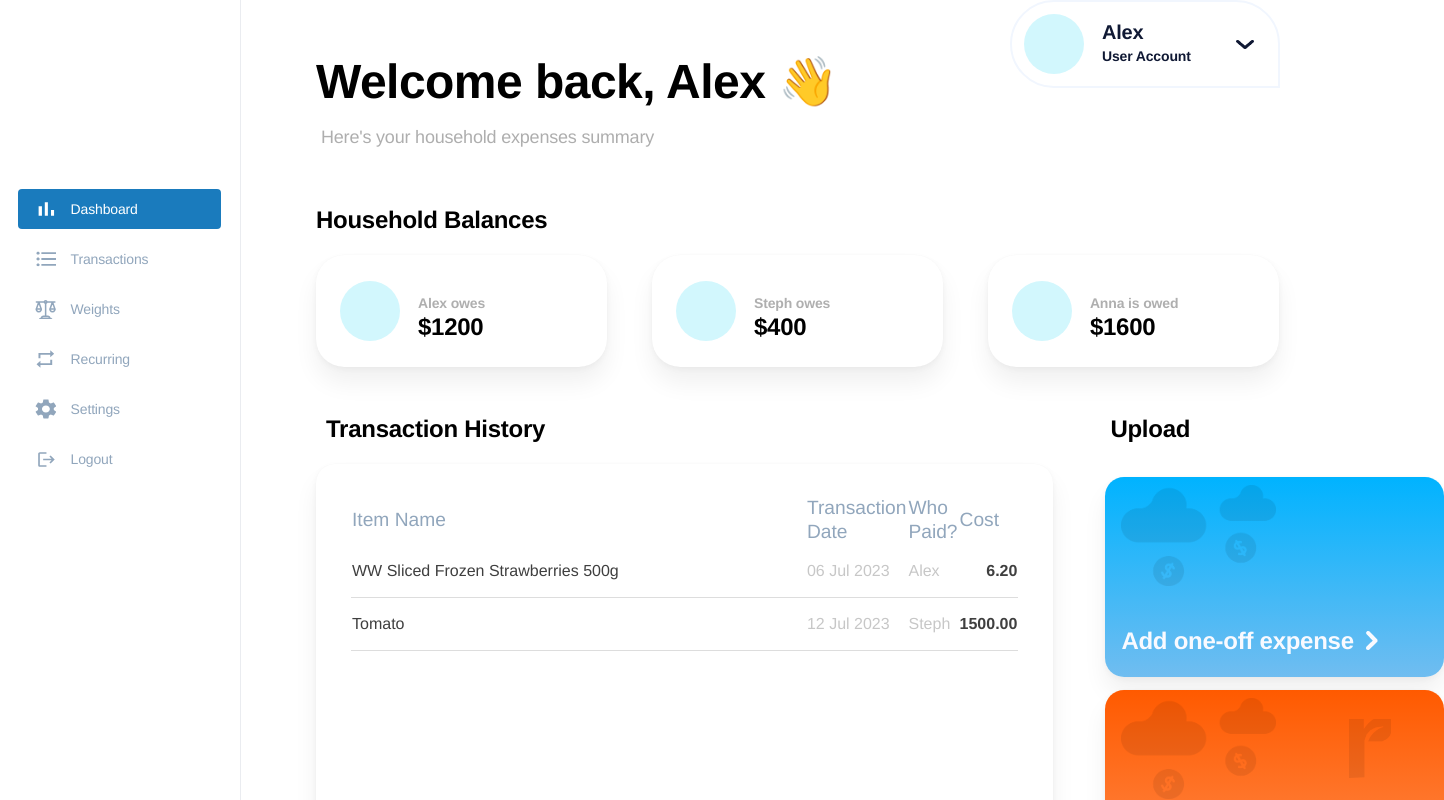
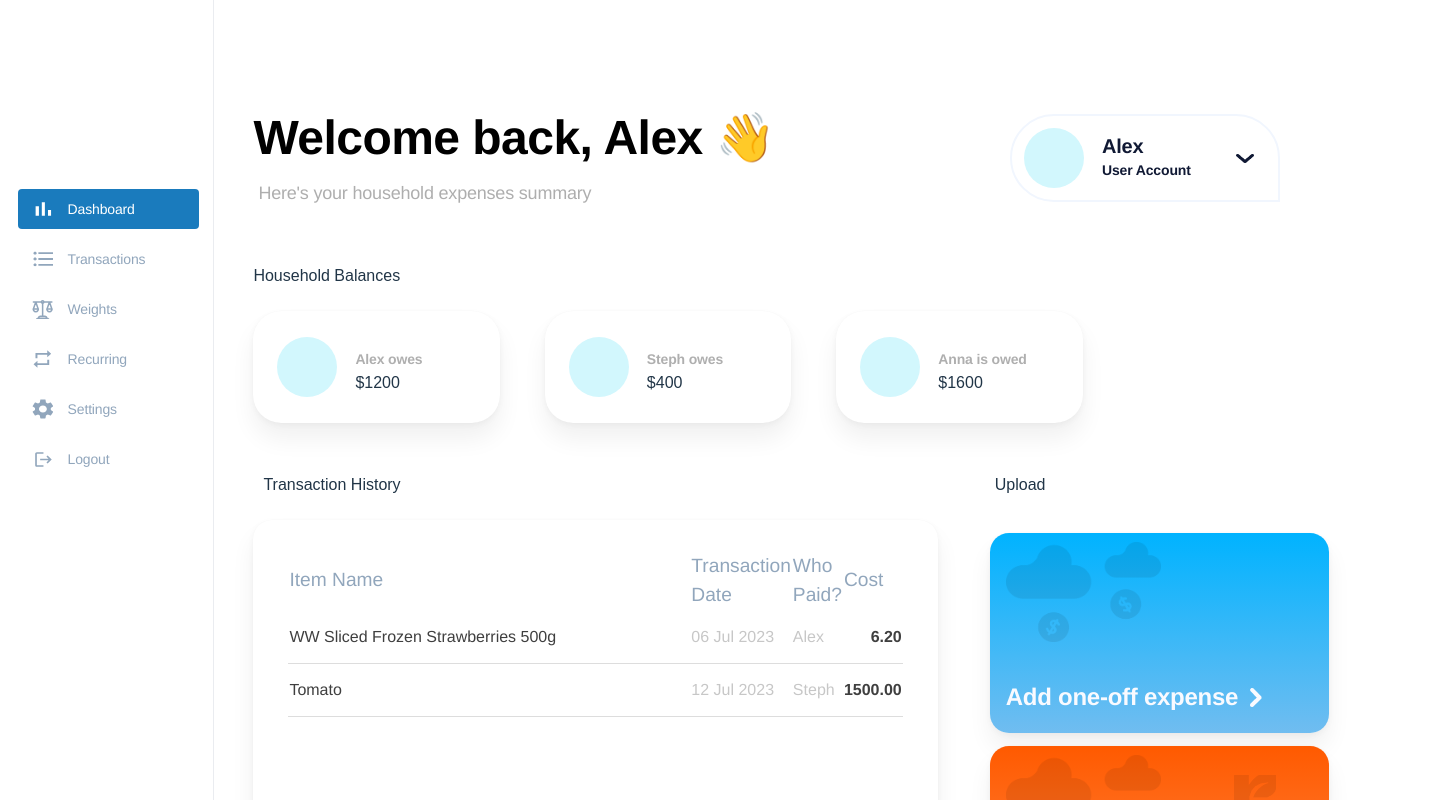
Before and after one commit to akirafeng2/everyday_rewards_finance_tool, a React (Vite) app in the folder src/frontend/: page /Dashboard in a window 1280 px wide. Shown: the top 800 px of the page, 1444 px wide, since content can reach past the window. Built offline with nearby package versions, Linux system fonts and the light colour scheme; what supertokens-auth-react would draw is missing.

Commit message:
dynamically sized sidebar

```diff
--- a/src/frontend/src/App.css
+++ b/src/frontend/src/App.css
@@ -1,16 +1,13 @@
+.content {
+  width: 1120px;
+}
+
 .main {
-  height: 100%;
-  max-width: 1536px;
-  padding: 20px;
-  margin: 0% 0% 0% 18.5rem;
-  color: #000000;
-  font-family: "DM Sans-Bold", Helvetica;
-  font-size: 24px;
-  font-weight: 700;
-  letter-spacing: -0.26px;
-  line-height: 24px;
-  top: 0;
-  left: 0;
+  padding-left: 40px;
+  padding-right: 40px;
+  margin-left: 16.67vw;
+
+
 }
 
 .header {
@@ -22,7 +19,7 @@ letter-spacing: -0.53px;
   line-height: 48px;
   width: 533px;
   white-space: nowrap;
-margin-top: 4%;
+  margin-top: 114px;
   margin-bottom: 19px;
 }
 
--- a/src/frontend/src/components/sidebar/sidebar.css
+++ b/src/frontend/src/components/sidebar/sidebar.css
@@ -1,7 +1,9 @@
 .Sidebar {
   /* Height is 100% of parent (body)*/
   height: 100%;
-  width: 240px;
+  width: 16.67vw;
+  max-width: 240px;
+  min-width: 180px;
   position: fixed;
   /* stack order of elements, this is on top of 0 */
   /* z-index: 1; */
@@ -44,9 +46,11 @@
 
   display: inline-flex;
   align-items: center;
-  width: 188px;
+  width: 14.167vw;
+  max-width: 204px;
+  min-width: 153px;
   height: 40px;
-  padding: 0px 0px 0px 15px;
+
 
   font-family: "DM Sans-Regular", Helvetica;
   font-size: 14px;
@@ -73,3 +77,12 @@
   display: inline-flex;
   align-items: center;
 }
+
+.sidebarbuttonbox {
+  display: flex;
+  justify-content: flex-start;
+  align-items: center;
+  flex-direction: row;
+
+  margin-left: 12px;
+}
--- a/src/frontend/src/components/sidebar/sidebar.tsx
+++ b/src/frontend/src/components/sidebar/sidebar.tsx
@@ -77,10 +77,12 @@ function Sidebar({ activePage }: { activePage: string }) {
       sidebarButtons.push(
         <Link key={`sidebarItem-${item}`} to={`/${item}`}>
           <li className={stateMap[item]} onClick={() => handleClick(item)} onMouseEnter={() => handleHover(item)} onMouseLeave={() => handleHover(item)}>
+            <div className="sidebarbuttonbox">
             <span className="sidebar-icon">
               {iconComponentMap[item]}
             </span>
             {item}
+            </div>
           </li>
         </Link>
       );
--- a/src/frontend/src/pages/Dashboard/Dashboard.tsx
+++ b/src/frontend/src/pages/Dashboard/Dashboard.tsx
@@ -7,9 +7,10 @@ import Cookies from "js-cookie";
 import "./dashboard.css";
 
 function Dashboard() {
-  console.log(Cookies.get())
+  console.log(Cookies.get());
   return (
     <div className="main">
+      <div className="content">
         <Header text="Welcome back, Alex 👋" />
         <SubHeader text="Here's your household expenses summary" />
         Household Balances
@@ -24,9 +25,10 @@ function Dashboard() {
             <UploadTile colour="blue">Add one-off expense</UploadTile>
             <UploadTile colour="red">
               Upload everyday
-            <br/>
+              <br />
               rewards purchases
             </UploadTile>
+          </div>
         </div>
       </div>
     </div>
--- a/src/frontend/src/pages/LayoutPage.tsx
+++ b/src/frontend/src/pages/LayoutPage.tsx
@@ -9,7 +9,7 @@ import Settings from "./Settings";
 import OneOff from "./OneOff";
 
 function LayoutPage() {
-  const { Page } = useParams<{Page: string}>();
+  const { Page } = useParams<{ Page: string }>();
   const pageToDisplay = Page || "Dashboard";
 
   const renderPageComponent = () => {
```
Lines whose indentation alone changed are shown as unchanged.
